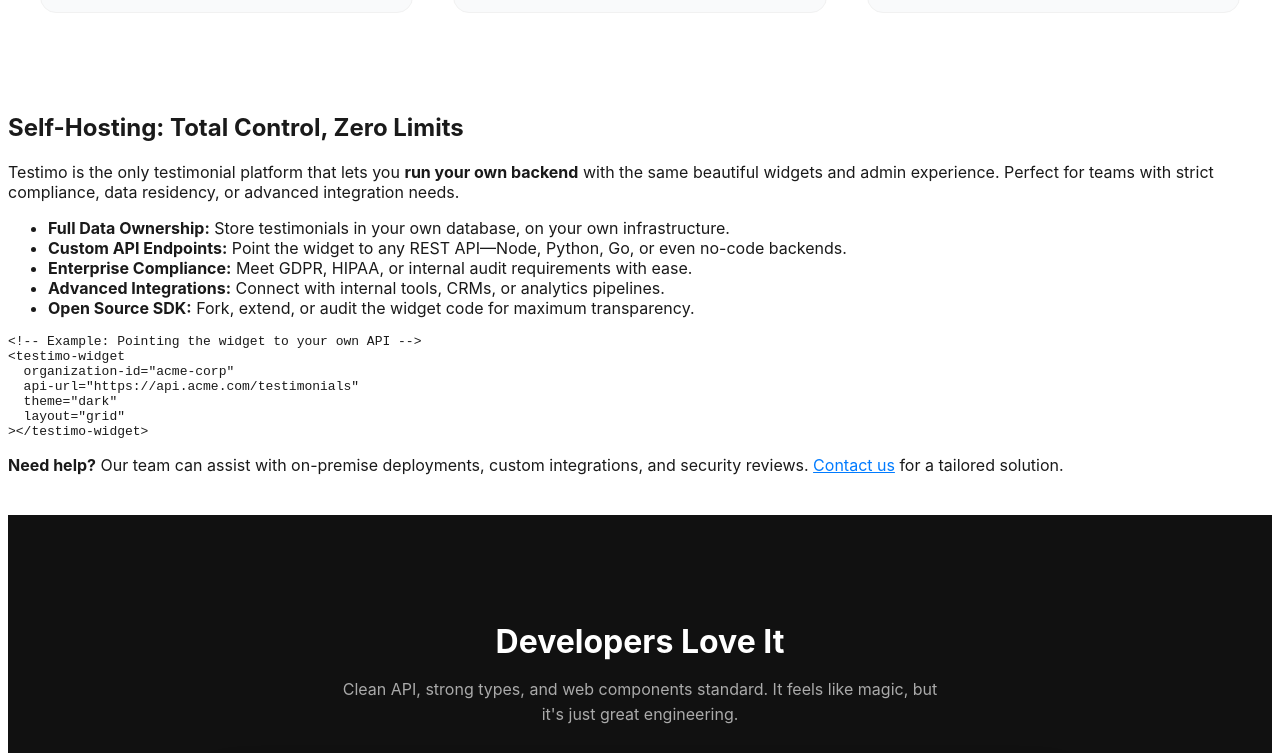
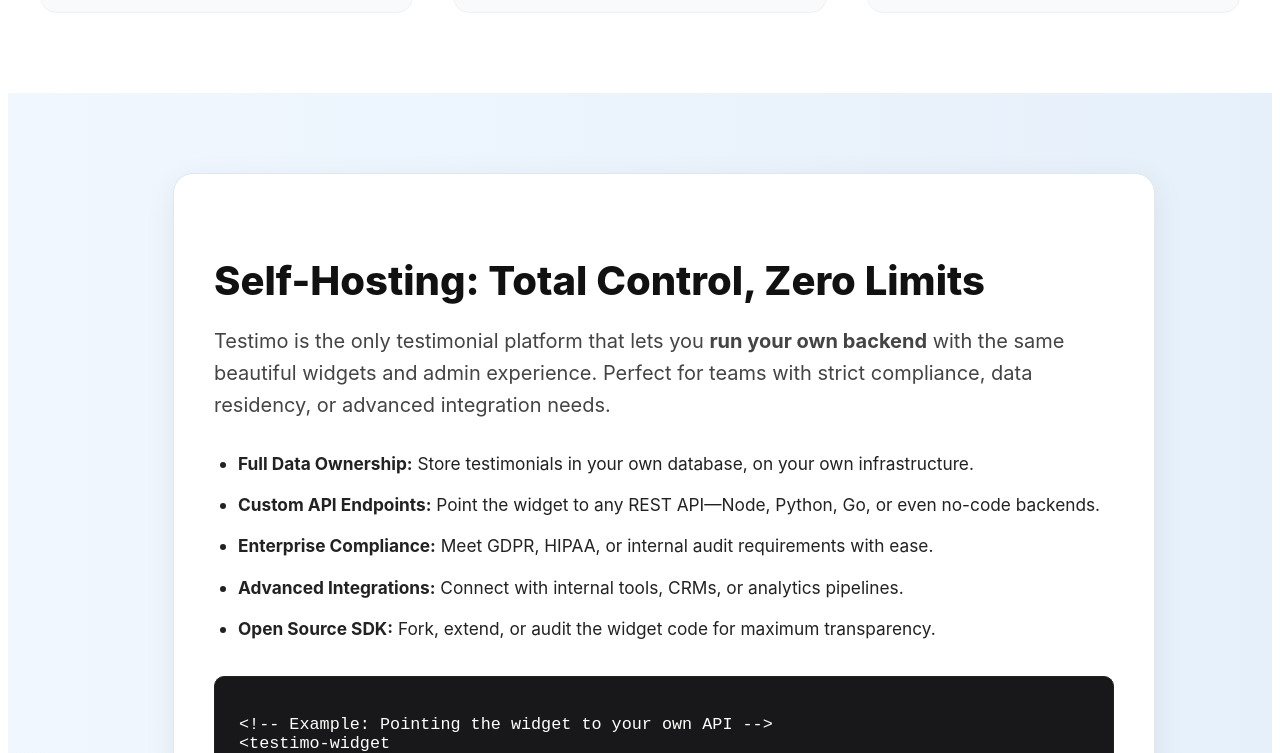
Before and after one commit to MoiBaldenegro/cubepath-cms-hackaton, a React (Vite) app in the folder client/: page / in a window 1280 px wide. Shown: the part 1054-1807 px from the top of the page. Built offline with nearby package versions, Linux system fonts and the light colour scheme; no server answers; the HTML template or start-up script is replaced by a standard one.

Commit message:
feat(landing-page): add self-hosting section with styles for content and code display

```diff
--- a/client/src/features/landing/presentation/pages/LandingPage.module.css
+++ b/client/src/features/landing/presentation/pages/LandingPage.module.css
@@ -239,6 +239,74 @@
     margin-top: 60px;
 }
 
+/* Self-Hosting Section */
+.selfHostSection {
+    background: linear-gradient(90deg, #f0f7ff 0%, #e6f0fa 100%);
+    padding: 80px 24px 60px 24px;
+    margin: 0 auto 40px auto;
+    width: 100%;
+    display: flex;
+    justify-content: center;
+}
+
+.selfHostContent {
+    max-width: 900px;
+    margin: 0 auto;
+    background: #fff;
+    border-radius: 20px;
+    box-shadow: 0 8px 32px rgba(0,0,0,0.07);
+    padding: 48px 40px 40px 40px;
+    text-align: left;
+    border: 1px solid #e0e7ef;
+}
+
+.selfHostTitle {
+    font-size: 2.5rem;
+    font-weight: 800;
+    margin-bottom: 18px;
+    color: #111;
+}
+
+.selfHostSubtitle {
+    font-size: 1.25rem;
+    color: #444;
+    margin-bottom: 28px;
+    line-height: 1.6;
+}
+
+.selfHostList {
+    margin-bottom: 32px;
+    padding-left: 24px;
+    color: #222;
+    font-size: 1.08rem;
+}
+
+.selfHostList li {
+    margin-bottom: 12px;
+    line-height: 1.7;
+}
+
+.selfHostCodeBlock {
+    background: #18181b;
+    color: #fff;
+    border-radius: 10px;
+    padding: 22px 24px;
+    font-size: 1.05rem;
+    margin-bottom: 24px;
+    border: 1px solid #222;
+    overflow-x: auto;
+}
+
+.selfHostNote {
+    background: #e6f0fa;
+    color: #007bff;
+    border-radius: 8px;
+    padding: 14px 18px;
+    font-size: 1.08rem;
+    margin-top: 10px;
+    margin-bottom: 0;
+}
+
 @media (max-width: 768px) {
     .title {
         font-size: 40px;
```
